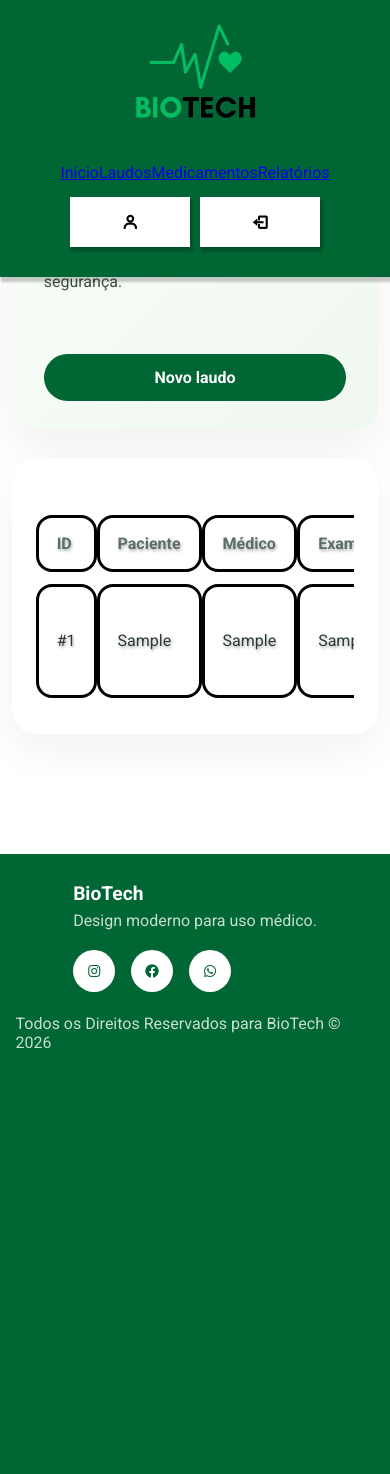
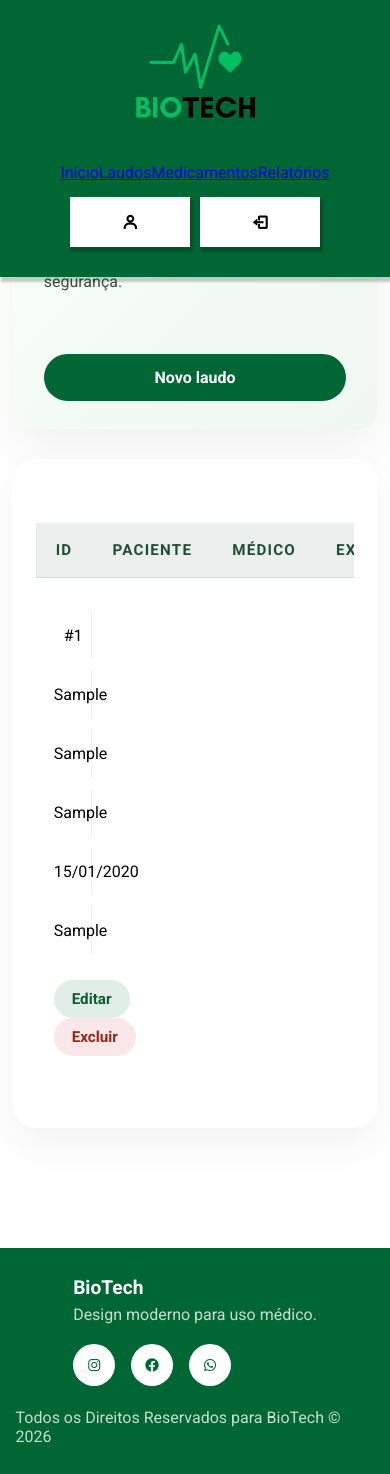
Before and after one commit to CharlesGit30/BIOTECH, a PHP site: page /processamento/listar.php in a window 390 px wide. Before the commit the page ends 1049 px from the top, so only its background shows below. Run offline with PHP 8.4, Linux system fonts and the light colour scheme; tables that the repository leaves empty hold one stand-in row (values such as "Sample post").

Commit message:
Ajusta telas e layout do sistema

```diff
--- a/includes/style.css
+++ b/includes/style.css
@@ -770,39 +701,38 @@ button:active {
     margin: 0 auto;
 }
 
-.card{
-    background-image: url(../includes/imagens/laudo-img.jpg);
-    background-size: cover;
-    background-position: center;
-    background-repeat: no-repeat;
+.card {
+    background: linear-gradient(180deg, #ffffff 0%, #f4f6f2 100%);
 }
 
-.card-2{
-    background-image: url(../includes/imagens/editarlaudo-img.jpg);
-    background-size: cover;
-    background-position: center;
-    background-repeat: no-repeat;
+.card-2 {
+    background: linear-gradient(180deg, #ffffff 0%, #f4f6f2 100%);
 }
 
 .novo-laudo {
     display: inline-block;
     background: var(--cor-texto);
-    padding: 20px 30px;
+    padding: 18px 28px;
     color: var(--cor-fundo);
     text-decoration: none;
-    border-radius: 15px;
-    font-weight: 600;
-    font-size: 16px;
-    transition: all 0.4s cubic-bezier(0.25, 0.46, 0.45, 0.94);
-    border: 2px solid var(--cor-fundo);
+    border-radius: 16px;
+    font-weight: 700;
+    font-size: 1rem;
+    transition: transform 0.25s ease, box-shadow 0.25s ease;
+    border: 1px solid rgba(255, 255, 255, 0.12);
     cursor: pointer;
-    box-shadow: 0 8px 20px rgba(0, 102, 51, 0.25);
+    box-shadow: 0 14px 30px rgba(15, 86, 44, 0.12);
+}
+
+.novo-laudo:hover {
+    transform: translateY(-2px);
 }
 
 table {
     width: 100%;
-    border-collapse: collapse;
-    margin-top: 20px;
+    border-collapse: separate;
+    border-spacing: 0 16px;
+    margin-top: 24px;
 }
 
 label {
@@ -810,62 +740,151 @@ label {
     margin-top: 10px;
     font-weight: 600;
     color: var(--cor-texto);
-    margin-left: 20px;
+}
+
+textarea,
+input {
+    width: 100%;
+    padding: 14px 18px;
+    margin-top: 8px;
+    border-radius: 18px;
+    box-sizing: border-box;
+    border: 1px solid rgba(0, 0, 0, 0.08);
+    font-size: 1rem;
+    box-shadow: inset 0 4px 10px rgba(0, 0, 0, 0.04);
+    background: #fcfdf9;
+    color: #1f3d2d;
 }
 
 textarea {
-    width: 100%;
-    max-width: auto;
-    padding: 10px;
-    margin-top: 5px;
-    border-radius: 4px;
-    box-sizing: border-box;
-    border: 1px solid var(--cor-cinza);
-    font-size: 14px;
-    box-shadow: var(--sombra-leve);
+    min-height: 150px;
     resize: vertical;
 }
 
-input{
-    width: 100%;
-    max-width: auto;
-    padding: 10px;
-    margin-top: 5px;
-    border-radius: 4px;
-    box-sizing: border-box;
-    border: 1px solid var(--cor-cinza);
-    font-size: 14px;
-    box-shadow: var(--sombra-leve);
+input:focus,
+textarea:focus {
+    outline: none;
+    border-color: rgba(15, 86, 44, 0.35);
+    box-shadow: 0 0 0 4px rgba(15, 86, 44, 0.08);
 }
 
 button[type="submit"] {
     width: 100%;
-    padding: 12px;
+    padding: 16px 20px;
     background-color: var(--cor-texto);
     color: var(--cor-fundo);
     border: none;
     cursor: pointer;
     font-size: 16px;
-    font-weight: 600;
+    font-weight: 700;
     margin-top: 20px;
-    border-radius: 4px;
+    border-radius: 18px;
+    box-shadow: 0 18px 38px rgba(0, 84, 33, 0.14);
+}
 
+button[type="submit"]:hover {
+    transform: translateY(-2px);
 }
 
 table th,
 table td {
-    border: 3px solid var(--cor-texto2);
-    text-shadow: 1px 2px 3px rgba(0, 0, 0, 0.3);
-    padding: 12px;
+    border: none;
+    padding: 18px 20px;
     text-align: left;
-    margin: 0px 5px;
+    background: transparent;
 }
 
+.laudos-table thead th {
+    background: rgba(1, 58, 27, 0.08);
+    color: #224f33;
+    font-weight: 700;
+    font-size: 0.95rem;
+    text-transform: uppercase;
+    letter-spacing: 0.08em;
+    border-bottom: 1px solid rgba(34, 79, 51, 0.12);
+}
 
+.laudos-table tbody tr {
+    transition: transform 0.2s ease;
+}
 
-table th {
-    background-color: var(--cor-cinza);
-    color: var(--cor-texto);
+.laudos-table tbody tr:hover {
+    transform: translateY(-2px);
+}
+
+.laudos-table tbody tr td {
+    border: none;
+    padding: 18px 24px;
+    vertical-align: middle;
+    background: #ffffff;
+}
+
+.laudos-table tbody tr td:first-child {
+    padding-left: 28px;
+    border-top-left-radius: 20px;
+    border-bottom-left-radius: 20px;
+}
+
+.laudos-table tbody tr td:last-child {
+    border-top-right-radius: 20px;
+    border-bottom-right-radius: 20px;
+}
+
+.laudos-table tbody tr td:not(:last-child) {
+    border-right: 1px solid rgba(15, 86, 44, 0.08);
+}
+
+.action-button {
+    display: inline-flex;
+    padding: 10px 18px;
+    border-radius: 999px;
+    text-decoration: none;
+    font-weight: 700;
+    margin-right: 8px;
+    font-size: 0.95rem;
+}
+
+.edit-button {
+    background: rgba(9, 119, 65, 0.12);
+    color: #0f5d2f;
+}
+
+.delete-button {
+    background: rgba(210, 60, 60, 0.12);
+    color: #a1211e;
+}
+
+@media (max-width: 768px) {
+    .container {
+        grid-template-columns: 1fr;
+        padding: 30px 4%;
+    }
+
+    .page-hero {
+        flex-direction: column;
+        align-items: stretch;
+    }
+
+    .page-hero .hero-actions {
+        justify-content: flex-start;
+    }
+
+    .dashboard-grid,
+    .form-grid {
+        grid-template-columns: 1fr;
+    }
+
+    .laudos-table tbody tr {
+        display: grid;
+        grid-template-columns: repeat(1, minmax(0, 1fr));
+        gap: 12px;
+        padding: 18px 0;
+    }
+
+    .laudos-table tbody tr td {
+        padding: 14px 18px;
+        display: block;
+    }
 }
 
 table tr:nth-child(even) {
@@ -1263,56 +1282,6 @@ form button:hover {
     overflow-x: auto;
 }
 
-.laudos-table {
-    width: 100%;
-    border-collapse: separate;
-    border-spacing: 0 12px;
-}
-
-.laudos-table th,
-.laudos-table td {
-    padding: 16px 18px;
-    background: #ffffff;
-    color: #2a3a31;
-    border-radius: 16px;
-    text-align: left;
-    vertical-align: middle;
-}
-
-.laudos-table thead th {
-    background: transparent;
-    color: #5b6f63;
-    font-weight: 700;
-}
-
-.laudos-table tbody tr {
-    transition: transform 0.2s ease;
-}
-
-.laudos-table tbody tr:hover {
-    transform: translateY(-2px);
-}
-
-.action-button {
-    display: inline-flex;
-    padding: 10px 16px;
-    border-radius: 999px;
-    text-decoration: none;
-    font-weight: 700;
-    margin-right: 8px;
-    font-size: 0.95rem;
-}
-
-.edit-button {
-    background: #e6f7ea;
-    color: #0b6b3b;
-}
-
-.delete-button {
-    background: #ffecec;
-    color: #9c2a2a;
-}
-
 .status-pill {
     display: inline-flex;
     align-items: center;
```
Also changed, not shown: other parts of includes/style.css (+48 -117 lines).
